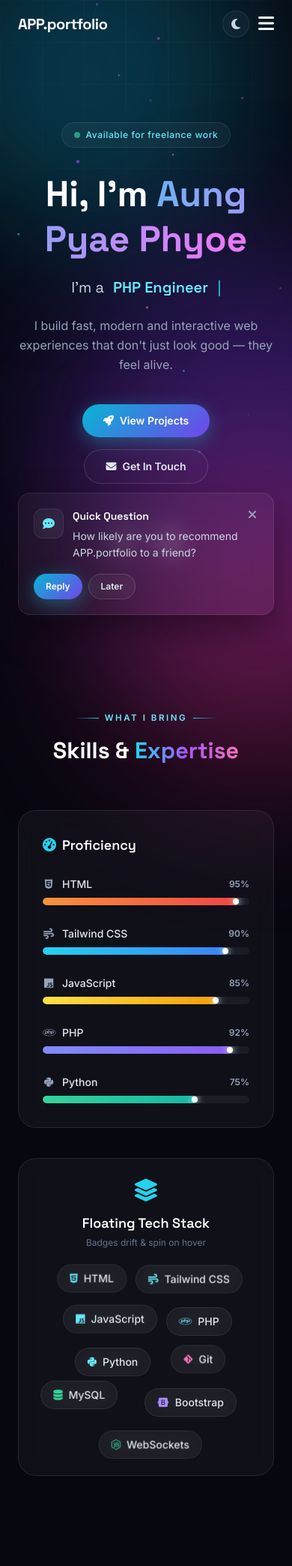
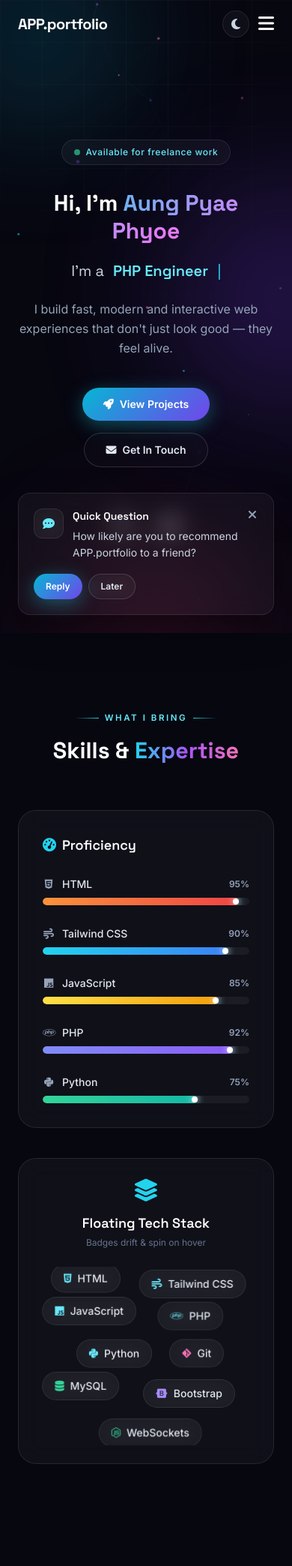
Before and after one commit to DeeLiso/app.portfolio, a PHP site: page /index.html in a window 390 px wide. Shown: the top 2088 px of the page at 75% size. Run offline with PHP 8.4, Linux system fonts and the light colour scheme; some libraries are stand-ins or nearby versions.

Commit message:
Fix responsive: mobile text sizing, orb overflow, badge cloud, float card slide-up, modal toolbar, null guards

```diff
--- a/assets/css/style.css
+++ b/assets/css/style.css
@@ -410,6 +410,26 @@ html[data-theme="light"] ::-webkit-scrollbar-track { background: #f1f5f9; }
 html[data-theme="light"] ::selection,
 html[data-theme="light"] ::-moz-selection { color: #0f172a; }
 
+/* ---------- Mobile responsive overrides ---------- */
+@media (max-width: 640px) {
+    .orb-cyan   { width: 200px; height: 200px; top: -60px; left: -60px; }
+    .orb-violet { width: 240px; height: 240px; top: 30%; right: -80px; }
+    .orb-pink   { width: 180px; height: 180px; bottom: -60px; left: 20%; }
+
+    ::-webkit-scrollbar { width: 4px; }
+
+    .float-card {
+        transform: translateY(calc(100% + 1.5rem));
+        right: 1rem;
+        bottom: 1rem;
+        max-width: 100%;
+        width: calc(100vw - 2rem);
+    }
+    .float-card.show {
+        transform: translateY(0);
+    }
+}
+
 /* ---------- Reduced motion ---------- */
 @media (prefers-reduced-motion: reduce) {
     *, *::before, *::after {
--- a/assets/js/main.js
+++ b/assets/js/main.js
@@ -45,7 +45,7 @@
     const mobileMenu = document.getElementById('mobile-menu');
     const menuIcon = document.getElementById('menu-icon');
 
-    menuToggle.addEventListener('click', () => {
+    if (menuToggle) menuToggle.addEventListener('click', () => {
         const isOpen = !mobileMenu.classList.contains('hidden');
         mobileMenu.classList.toggle('hidden');
         menuIcon.className = isOpen ? 'fa-solid fa-bars' : 'fa-solid fa-xmark';
@@ -60,7 +60,7 @@
 
     /* ---------- 3. Back to top ---------- */
     const toTop = document.getElementById('to-top');
-    toTop.addEventListener('click', () => window.scrollTo({ top: 0, behavior: 'smooth' }));
+    if (toTop) toTop.addEventListener('click', () => window.scrollTo({ top: 0, behavior: 'smooth' }));
 
     /* ---------- 4. Typing effect ---------- */
     const typedEl = document.getElementById('typed');
@@ -290,7 +290,7 @@
             duration: 800,
             easing: 'ease-out-cubic',
             once: true,
-            offset: 60,
+            offset: window.innerWidth < 640 ? 30 : 60,
         });
     }
 })();
--- a/includes/contact.php
+++ b/includes/contact.php
@@ -13,7 +13,7 @@ $mail  = ($_GET['mail'] ?? '') === '1';
             <h2 class="section-title">Get In <span class="gradient-text">Touch</span></h2>
         </div>
 
-        <div class="mt-14 grid lg:grid-cols-2 gap-10 items-start">
+        <div class="mt-14 grid lg:grid-cols-2 gap-8 lg:gap-10 items-start">
 
             <!-- Info panel -->
             <div class="glass rounded-3xl p-8" data-aos="fade-right">
@@ -30,7 +30,7 @@ $mail  = ($_GET['mail'] ?? '') === '1';
                         </span>
                         <div>
                             <p class="text-xs text-slate-500 uppercase tracking-wider">Email</p>
-                            <a href="mailto:<?= htmlspecialchars($profile['email']) ?>" class="text-sm text-slate-200 hover:text-cyan-300 transition-colors">
+                            <a href="mailto:<?= htmlspecialchars($profile['email']) ?>" class="text-sm text-slate-200 hover:text-cyan-300 transition-colors break-all">
                                 <?= htmlspecialchars($profile['email']) ?>
                             </a>
                         </div>
--- a/includes/header.php
+++ b/includes/header.php
@@ -69,7 +69,7 @@ $nav = [
     <div id="scroll-progress" class="fixed top-0 left-0 h-[3px] z-[60] pointer-events-none" style="width:0%; background:linear-gradient(90deg,#22d3ee,#a855f7,#f472b6); box-shadow:0 0 12px rgba(34,211,238,.6);"></div>
 
     <!-- Ambient background orbs -->
-    <div class="fixed inset-0 -z-10 pointer-events-none" aria-hidden="true">
+    <div class="fixed inset-0 -z-10 pointer-events-none overflow-hidden" aria-hidden="true">
         <div class="orb orb-cyan"></div>
         <div class="orb orb-violet"></div>
         <div class="orb orb-pink"></div>
--- a/includes/hero.php
+++ b/includes/hero.php
@@ -12,7 +12,7 @@ $profile_socials = portfolio_data()['socials'];
             </span>
         </div>
 
-        <h1 class="mt-8 font-display font-bold leading-tight text-5xl sm:text-6xl lg:text-7xl text-white" data-aos="fade-up" data-aos-delay="200">
+        <h1 class="mt-8 font-display font-bold leading-tight text-3xl sm:text-5xl lg:text-7xl text-white" data-aos="fade-up" data-aos-delay="200">
             Hi, I'm
             <span class="text-transparent bg-clip-text bg-gradient-to-r from-cyan-400 via-fuchsia-400 to-pink-400 hero-gradient">
                 <?= htmlspecialchars($profile['name']) ?>
@@ -57,7 +57,7 @@ $profile_socials = portfolio_data()['socials'];
         </div>
 
         <!-- Scroll indicator -->
-        <a href="#skills" class="absolute bottom-8 left-1/2 -translate-x-1/2 text-slate-500 hover:text-cyan-300 transition-colors scroll-indicator" aria-label="Scroll down">
+        <a href="#skills" class="absolute bottom-8 left-1/2 -translate-x-1/2 text-slate-500 hover:text-cyan-300 transition-colors scroll-indicator hidden sm:block" aria-label="Scroll down">
             <i class="fa-solid fa-chevron-down text-xl animate-bounce"></i>
         </a>
     </div>
--- a/includes/projects.php
+++ b/includes/projects.php
@@ -10,7 +10,7 @@
             </p>
         </div>
 
-        <div class="mt-14 grid sm:grid-cols-2 lg:grid-cols-3 gap-8">
+        <div class="mt-14 grid sm:grid-cols-2 lg:grid-cols-3 gap-5 sm:gap-8">
             <?php foreach ($projects as $index => $project): ?>
                 <article data-aos="fade-up" data-aos-delay="<?= ($index % 3) * 120 ?>"
                          class="tilt-card group relative rounded-3xl overflow-hidden glass project-card <?= !empty($project['featured']) ? 'featured' : '' ?>">
--- a/includes/skills.php
+++ b/includes/skills.php
@@ -36,15 +36,15 @@
             </div>
 
             <!-- Floating badge cloud -->
-            <div class="relative flex items-center justify-center min-h-[380px]" data-aos="fade-left">
-                <div class="glass rounded-3xl p-6 w-full min-h-[380px] flex flex-col items-center justify-center">
+            <div class="relative flex items-center justify-center min-h-[280px] sm:min-h-[380px]" data-aos="fade-left">
+                <div class="glass rounded-3xl p-6 w-full min-h-[280px] sm:min-h-[380px] flex flex-col items-center justify-center overflow-hidden">
                     <div class="text-center mb-6">
                         <i class="fa-solid fa-layer-group text-3xl text-cyan-400"></i>
                         <h3 class="font-display text-lg font-semibold text-white mt-3">Floating Tech Stack</h3>
                         <p class="text-xs text-slate-500 mt-1">Badges drift & spin on hover</p>
                     </div>
 
-                    <div class="badge-cloud flex flex-wrap justify-center gap-4">
+                    <div class="badge-cloud flex flex-wrap justify-center gap-3 sm:gap-4 overflow-hidden">
                         <?php foreach ($skills as $skill): ?>
                             <span class="badge glass px-4 py-2 rounded-full text-sm font-medium flex items-center gap-2"
                                   style="--delay: <?= rand(0, 8) ?>s; --x: <?= rand(-30, 30) ?>px;">
--- a/index.html
+++ b/index.html
@@ -60,7 +60,7 @@
     <div id="scroll-progress" class="fixed top-0 left-0 h-[3px] z-[60] pointer-events-none" style="width:0%; background:linear-gradient(90deg,#22d3ee,#a855f7,#f472b6); box-shadow:0 0 12px rgba(34,211,238,.6);"></div>
 
     <!-- Ambient background orbs -->
-    <div class="fixed inset-0 -z-10 pointer-events-none" aria-hidden="true">
+    <div class="fixed inset-0 -z-10 pointer-events-none overflow-hidden" aria-hidden="true">
         <div class="orb orb-cyan"></div>
         <div class="orb orb-violet"></div>
         <div class="orb orb-pink"></div>
@@ -154,7 +154,7 @@
             </span>
         </div>
 
-        <h1 class="mt-8 font-display font-bold leading-tight text-5xl sm:text-6xl lg:text-7xl text-white" data-aos="fade-up" data-aos-delay="200">
+        <h1 class="mt-8 font-display font-bold leading-tight text-3xl sm:text-5xl lg:text-7xl text-white" data-aos="fade-up" data-aos-delay="200">
             Hi, I'm
             <span class="text-transparent bg-clip-text bg-gradient-to-r from-cyan-400 via-fuchsia-400 to-pink-400 hero-gradient">
                 Aung Pyae Phyoe            </span>
@@ -192,7 +192,7 @@
                     </div>
 
         <!-- Scroll indicator -->
-        <a href="#skills" class="absolute bottom-8 left-1/2 -translate-x-1/2 text-slate-500 hover:text-cyan-300 transition-colors scroll-indicator" aria-label="Scroll down">
+        <a href="#skills" class="absolute bottom-8 left-1/2 -translate-x-1/2 text-slate-500 hover:text-cyan-300 transition-colors scroll-indicator hidden sm:block" aria-label="Scroll down">
             <i class="fa-solid fa-chevron-down text-xl animate-bounce"></i>
         </a>
     </div>
@@ -287,33 +287,33 @@
             </div>
 
             <!-- Floating badge cloud -->
-            <div class="relative flex items-center justify-center min-h-[380px]" data-aos="fade-left">
-                <div class="glass rounded-3xl p-6 w-full min-h-[380px] flex flex-col items-center justify-center">
+            <div class="relative flex items-center justify-center min-h-[280px] sm:min-h-[380px]" data-aos="fade-left">
+                <div class="glass rounded-3xl p-6 w-full min-h-[280px] sm:min-h-[380px] flex flex-col items-center justify-center overflow-hidden">
                     <div class="text-center mb-6">
                         <i class="fa-solid fa-layer-group text-3xl text-cyan-400"></i>
                         <h3 class="font-display text-lg font-semibold text-white mt-3">Floating Tech Stack</h3>
                         <p class="text-xs text-slate-500 mt-1">Badges drift & spin on hover</p>
                     </div>
 
-                    <div class="badge-cloud flex flex-wrap justify-center gap-4">
+                    <div class="badge-cloud flex flex-wrap justify-center gap-3 sm:gap-4 overflow-hidden">
                                                     <span class="badge glass px-4 py-2 rounded-full text-sm font-medium flex items-center gap-2"
-                                  style="--delay: 6s; --x: 22px;">
+                                  style="--delay: 0s; --x: -9px;">
                                 <i class="fa-brands fa-html5 text-cyan-300"></i>
                                 HTML                            </span>
                                                     <span class="badge glass px-4 py-2 rounded-full text-sm font-medium flex items-center gap-2"
-                                  style="--delay: 4s; --x: 21px;">
+                                  style="--delay: 3s; --x: -16px;">
                                 <i class="fa-solid fa-wind text-cyan-300"></i>
                                 Tailwind CSS                            </span>
                                                     <span class="badge glass px-4 py-2 rounded-full text-sm font-medium flex items-center gap-2"
-                                  style="--delay: 6s; --x: 12px;">
+                                  style="--delay: 5s; --x: -26px;">
                                 <i class="fa-brands fa-js text-cyan-300"></i>
                                 JavaScript                            </span>
                                                     <span class="badge glass px-4 py-2 rounded-full text-sm font-medium flex items-center gap-2"
-                                  style="--delay: 7s; --x: 23px;">
+                                  style="--delay: 6s; --x: -29px;">
                                 <i class="fa-brands fa-php text-cyan-300"></i>
                                 PHP                            </span>
                                                     <span class="badge glass px-4 py-2 rounded-full text-sm font-medium flex items-center gap-2"
-                                  style="--delay: 8s; --x: -22px;">
+                                  style="--delay: 6s; --x: 0px;">
                                 <i class="fa-brands fa-python text-cyan-300"></i>
                                 Python                            </span>
                                                 <span class="badge glass px-4 py-2 rounded-full text-sm font-medium flex items-center gap-2"
@@ -349,7 +349,7 @@
             </p>
         </div>
 
-        <div class="mt-14 grid sm:grid-cols-2 lg:grid-cols-3 gap-8">
+        <div class="mt-14 grid sm:grid-cols-2 lg:grid-cols-3 gap-5 sm:gap-8">
                             <article data-aos="fade-up" data-aos-delay="0"
                          class="tilt-card group relative rounded-3xl overflow-hidden glass project-card featured">
 
@@ -670,7 +670,7 @@
             <h2 class="section-title">Get In <span class="gradient-text">Touch</span></h2>
         </div>
 
-        <div class="mt-14 grid lg:grid-cols-2 gap-10 items-start">
+        <div class="mt-14 grid lg:grid-cols-2 gap-8 lg:gap-10 items-start">
 
             <!-- Info panel -->
             <div class="glass rounded-3xl p-8" data-aos="fade-right">
@@ -687,7 +687,7 @@
                         </span>
                         <div>
                             <p class="text-xs text-slate-500 uppercase tracking-wider">Email</p>
-                            <a href="mailto:tmaxoffice12@gmail.com" class="text-sm text-slate-200 hover:text-cyan-300 transition-colors">
+                            <a href="mailto:tmaxoffice12@gmail.com" class="text-sm text-slate-200 hover:text-cyan-300 transition-colors break-all">
                                 tmaxoffice12@gmail.com                            </a>
                         </div>
                     </li>
@@ -795,10 +795,10 @@
     </div>
 
     <!-- Live Demo preview modal -->
-    <div id="demo-modal" class="fixed inset-0 z-[70] hidden items-center justify-center p-4" role="dialog" aria-modal="true">
+    <div id="demo-modal" class="fixed inset-0 z-[70] hidden items-center justify-center p-2 sm:p-4" role="dialog" aria-modal="true">
         <div id="demo-backdrop" class="absolute inset-0 bg-black/70 backdrop-blur-sm"></div>
         <div class="relative w-full max-w-5xl h-[85vh] glass rounded-2xl overflow-hidden flex flex-col">
-            <div class="flex items-center justify-between gap-3 px-4 py-3 border-b border-white/10">
+            <div class="flex items-center justify-between gap-2 sm:gap-3 px-3 sm:px-4 py-2.5 sm:py-3 border-b border-white/10">
                 <div class="flex items-center gap-2.5 min-w-0">
                     <i class="fa-solid fa-globe text-cyan-400"></i>
                     <span id="demo-title" class="font-display font-semibold text-white text-sm truncate">Project</span>
@@ -809,8 +809,8 @@
                         <i class="fa-solid fa-rotate"></i>
                     </button>
                     <a id="demo-open" href="#" target="_blank" rel="noopener"
-                       class="btn-glow px-4 py-2 rounded-full text-xs font-semibold">
-                        <i class="fa-solid fa-arrow-up-right-from-square mr-1"></i>Visit Site
+                       class="btn-glow px-3 sm:px-4 py-2 rounded-full text-xs font-semibold">
+                        <i class="fa-solid fa-arrow-up-right-from-square sm:mr-1"></i><span class="hidden sm:inline">Visit Site</span>
                     </a>
                     <button id="demo-close" title="Close" aria-label="Close"
                             class="w-9 h-9 rounded-full glass flex items-center justify-center text-slate-300 hover:text-red-400 transition-colors">
@@ -843,19 +843,5 @@
     <script src="assets/js/anti-copy.js"></script>
     <!-- Main JS -->
     <script src="assets/js/main.js"></script>
-    <script>
-    (function () {
-        var f = document.querySelector('#contact form');
-        if (!f) return;
-        f.addEventListener('submit', function (e) {
-            e.preventDefault();
-            var box = document.createElement('div');
-            box.className = 'rounded-xl border border-cyan-500/30 bg-cyan-500/10 p-4 mb-6 text-sm text-cyan-300';
-            box.innerHTML = '<i class="fa-solid fa-circle-info mr-2"></i>This static preview can\'t send messages. Email me at <a class="underline" href="mailto:tmaxoffice12@gmail.com">tmaxoffice12@gmail.com</a>.';
-            f.parentNode.insertBefore(box, f.firstChild);
-            box.scrollIntoView({ behavior: 'smooth', block: 'center' });
-        });
-    })();
-    </script>
 </body>
 </html>
```
Also changed, not shown: includes/footer.php (+4 -4 lines), 1 other file.
